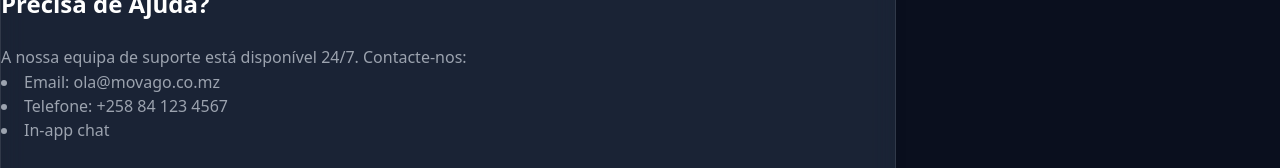
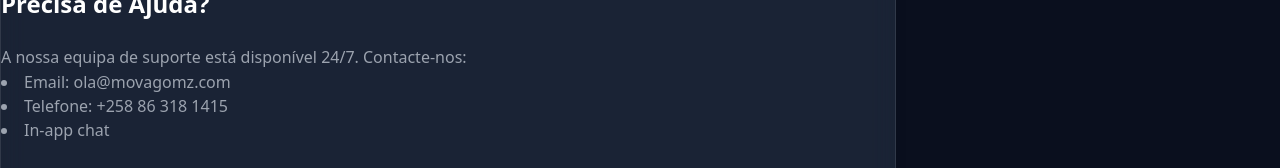
Before and after one commit to bizora21/movagolandpage, a Next.js app: page /blog/como-usar-movago in a window 1280 px wide. Shown: the part 1745-1913 px from the top of the page. Built offline with nearby package versions, Linux system fonts and the light colour scheme.

Commit message:
Add payment section to privacy policy and update contact details

```diff
--- a/app/blog/[slug]/page.tsx
+++ b/app/blog/[slug]/page.tsx
@@ -74,8 +74,8 @@ Pode partilhar o seu trajeto em tempo real com amigos e família para maior segu
 ## Precisa de Ajuda?
 
 A nossa equipa de suporte está disponível 24/7. Contacte-nos:
-- Email: ola@movago.co.mz
-- Telefone: +258 84 123 4567
+- Email: ola@movagomz.com
+- Telefone: +258 86 318 1415
 - In-app chat
 
 Boas viagens com a MOVAGO! 🚗
```
Also changed, not shown: 1 other file (tests, documents, lock files or other folders).
